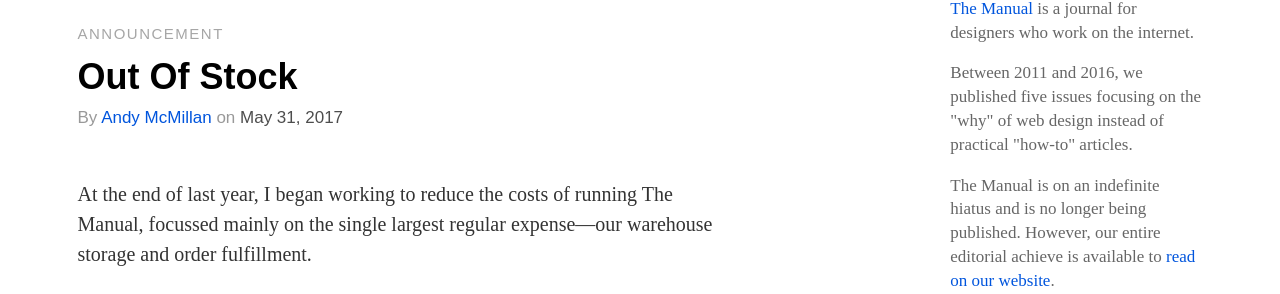
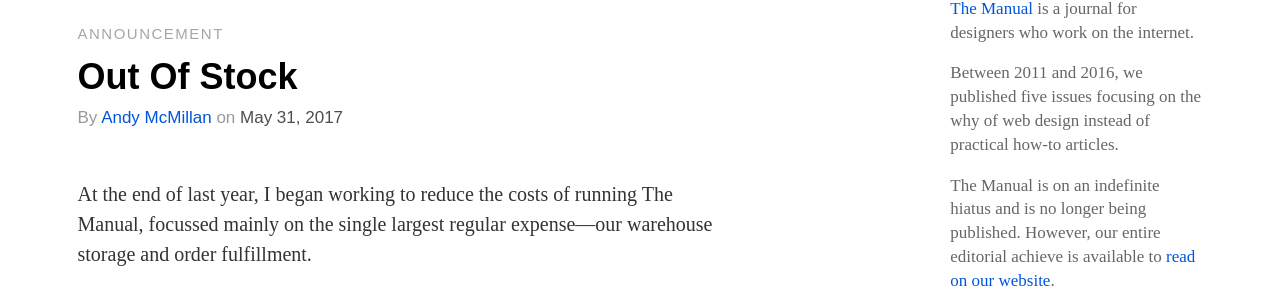
Before and after one commit to themanual/blog, a Jekyll site: the page built from index.html, in a window 1280 px wide and 900 px high. Shown: the part 218-512 px from the top of the window. Built offline with Jekyll 4.4.1, drawn with Linux system fonts in a browser that asks for light colours; comment, search, counter and statistics services are not loaded.

```diff
--- a/_layouts/default.html
+++ b/_layouts/default.html
@@ -73,7 +73,7 @@
     <header class="site-header"><div>
       <h1 class="site-header-name"><a href="/">The Manual: <i>Blog</i></a></h1>
       <p class="site-header-buy">
-        <a href="https://themanual.org">&larr; Back to Main Site</a>
+        <a href="https://alwaysreadthemanual.com">&larr; Back to Main Site</a>
       </p>
     </div></header>
 
@@ -87,7 +87,7 @@
           <div class="blog-sidebar-text">
             <p><a href="https://alwaysreadthemanual.com">The Manual</a> is a journal for designers who work on the internet.</p>
 
-            <p>Between 2011 and 2016, we published five issues focusing on the "why" of web design instead of practical "how-to" articles.</p>
+            <p>Between 2011 and 2016, we published five issues focusing on the why of web design instead of practical how-to articles.</p>
 
             <p>The Manual is on an indefinite hiatus and is no longer being published. However, our entire editorial achieve is available to <a href="https://alwaysreadthemanual.com">read on our website</a>.</p>
           </div>
```
